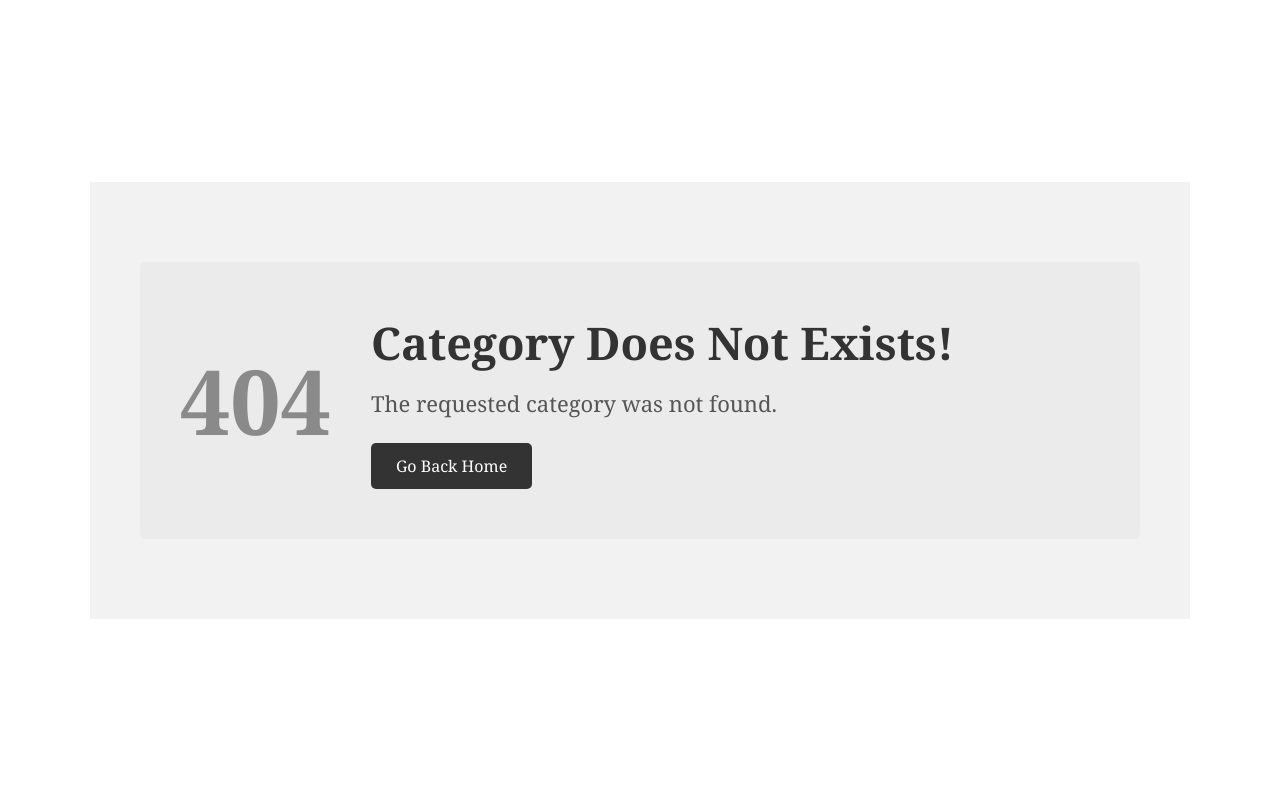
After one commit to kushwahrudraksh3-png/TheBlogHub, a Django app: template templates/404.html in a window 1280 px wide. The commit adds this page. Run offline with Django 5.2, Linux system fonts and the light colour scheme; the template is opened without the code that fills it, so the values that code supplies are empty.

Commit message:
posts by category

```diff
--- a/blog_main/settings.py
+++ b/blog_main/settings.py
@@ -62,6 +62,7 @@ TEMPLATES = [
                 'django.template.context_processors.request',
                 'django.contrib.auth.context_processors.auth',
                 'django.contrib.messages.context_processors.messages',
+                'blogs.context_processors.get_categories',
             ],
         },
     },
--- a/blog_main/urls.py
+++ b/blog_main/urls.py
@@ -15,7 +15,7 @@ Including another URLconf
     2. Add a URL to urlpatterns:  path('blog/', include('blog.urls'))
 """
 from django.contrib import admin
-from django.urls import path
+from django.urls import path, include
 from django.conf.urls.static import static
 from django.conf import settings
 from . import views
@@ -24,4 +24,5 @@ from . import views
 urlpatterns = [
     path('admin/', admin.site.urls),
     path('', views.home, name = 'home'),
+    path('category/', include('blogs.urls')),
 ]+ static(settings.MEDIA_URL, document_root=settings.MEDIA_ROOT)
--- /dev/null
+++ b/blogs/context_processors.py
@@ -0,0 +1,6 @@
+from . models import *
+
+
+def get_categories(request):
+    categories = Category.objects.all()
+    return dict(categories=categories)
--- /dev/null
+++ b/blogs/urls.py
@@ -0,0 +1,6 @@
+from django.urls import path
+from . import views
+
+urlpatterns = [
+    path('<int:category_id>/', views.post_by_category, name='post_by_category')
+]
--- /dev/null
+++ b/templates/404.html
@@ -0,0 +1,124 @@
+<!DOCTYPE html>
+<html lang="en">
+<head>
+  <meta charset="UTF-8">
+  <meta name="viewport" content="width=device-width, initial-scale=1.0">
+  <title>Categories Not Found</title>
+
+  <style>
+
+    *{
+      margin:0;
+      padding:0;
+      box-sizing:border-box;
+    }
+
+    body{
+      height:100vh;
+      display:flex;
+      justify-content:center;
+      align-items:center;
+      background:#ffffff;
+      font-family:Georgia, serif;
+    }
+
+    .container{
+      width:90%;
+      max-width:1100px;
+      background:#f2f2f2;
+      padding:80px 50px;
+    }
+
+    .error-box{
+      background:#ebebeb;
+      padding:50px 40px;
+      display:flex;
+      align-items:center;
+      gap:40px;
+      border-radius:5px;
+    }
+
+    .error-number{
+      font-size:90px;
+      color:#8a8a8a;
+      font-weight:bold;
+    }
+
+    .content h1{
+      font-size:45px;
+      color:#333;
+      margin-bottom:15px;
+    }
+
+    .content p{
+      font-size:22px;
+      color:#555;
+      margin-bottom:25px;
+    }
+
+    .btn{
+      text-decoration:none;
+      background:#333;
+      color:white;
+      padding:12px 25px;
+      border-radius:5px;
+      transition:0.3s;
+      display:inline-block;
+    }
+
+    .btn:hover{
+      background:black;
+    }
+
+    @media(max-width:768px){
+
+      .error-box{
+        flex-direction:column;
+        text-align:center;
+      }
+
+      .error-number{
+        font-size:70px;
+      }
+
+      .content h1{
+        font-size:32px;
+      }
+
+      .content p{
+        font-size:18px;
+      }
+
+    }
+
+  </style>
+
+</head>
+<body>
+
+  <div class="container">
+
+    <div class="error-box">
+
+      <div class="error-number">
+        404
+      </div>
+
+      <div class="content">
+        <h1>Category Does Not Exists!</h1>
+
+        <p>
+          The requested category was not found.
+        </p>
+
+        <a href="/" class="btn">
+          Go Back Home
+        </a>
+      </div>
+
+    </div>
+
+  </div>
+
+</body>
+</html>
```
Also changed, not shown: blog_main/views.py (+13 -1 lines), blogs/views.py (+29 -1 lines), templates/base.html (added, +54 -0 lines), templates/home.html (+68 -74 lines), templates/post_by_category.html (added, +46 -0 lines).
